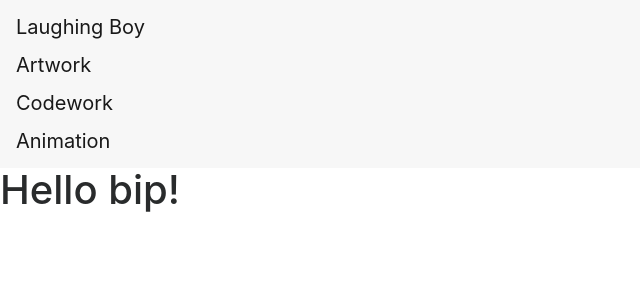
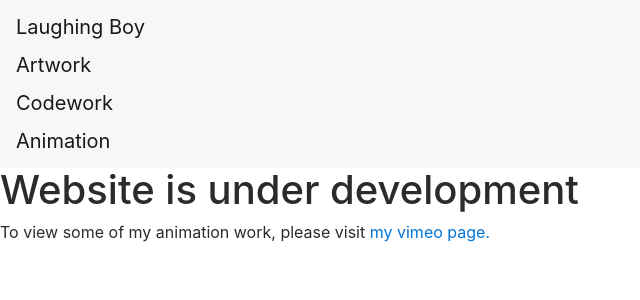
Before and after one commit to diesfirst/django_local_library, a Django app: template home/templates/home.html in a window 1280 px wide. Shown: the top 300 px of the page, without its empty margins (0-640 px from the left). Run offline with Django 3.2, Linux system fonts and the light colour scheme; the template is opened without the code that fills it, so the values that code supplies are empty; some libraries are stand-ins or nearby versions.

Commit message:
Editted home page

```diff
--- a/home/templates/home.html
+++ b/home/templates/home.html
@@ -5,5 +5,9 @@
 {% endblock %}
 
 {% block body %}
-	<h1>Hello bip!</h1>
+	<h1>Website is under development</h1>
+<p> To view some of my animation work, please visit <a href="https://vimeo.com/laughingb0y"> my vimeo page. </a>
+</p>
+
+
 {% endblock %}
```
